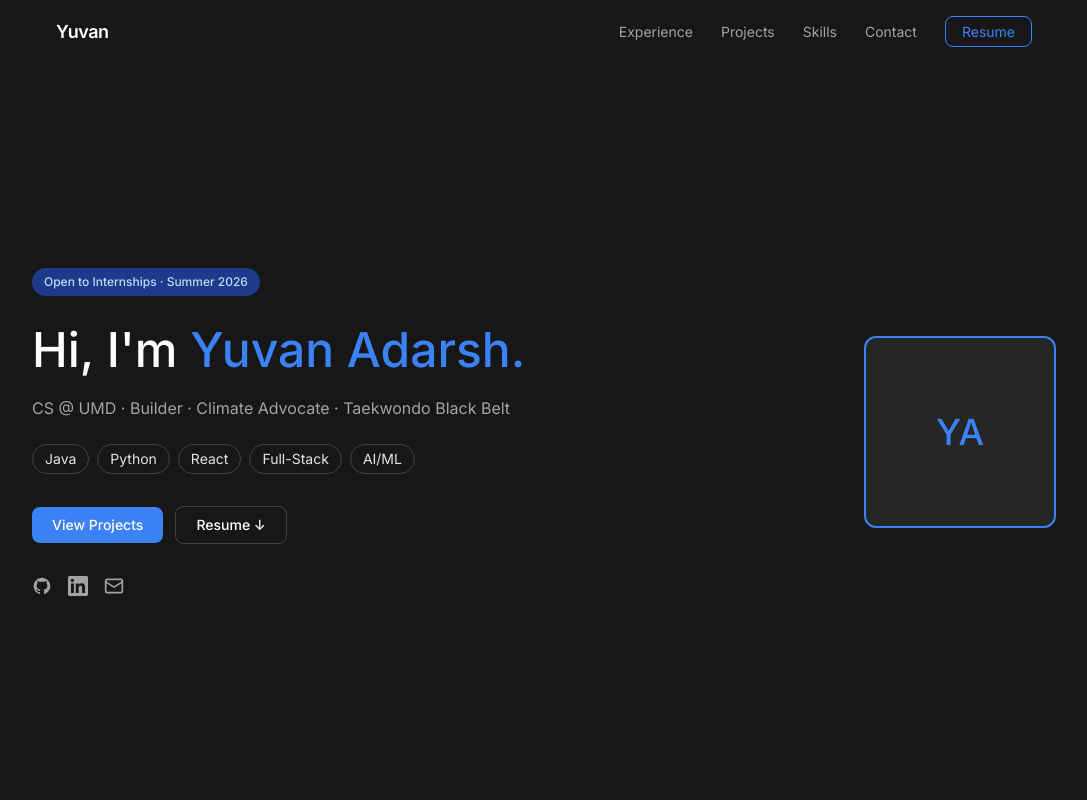
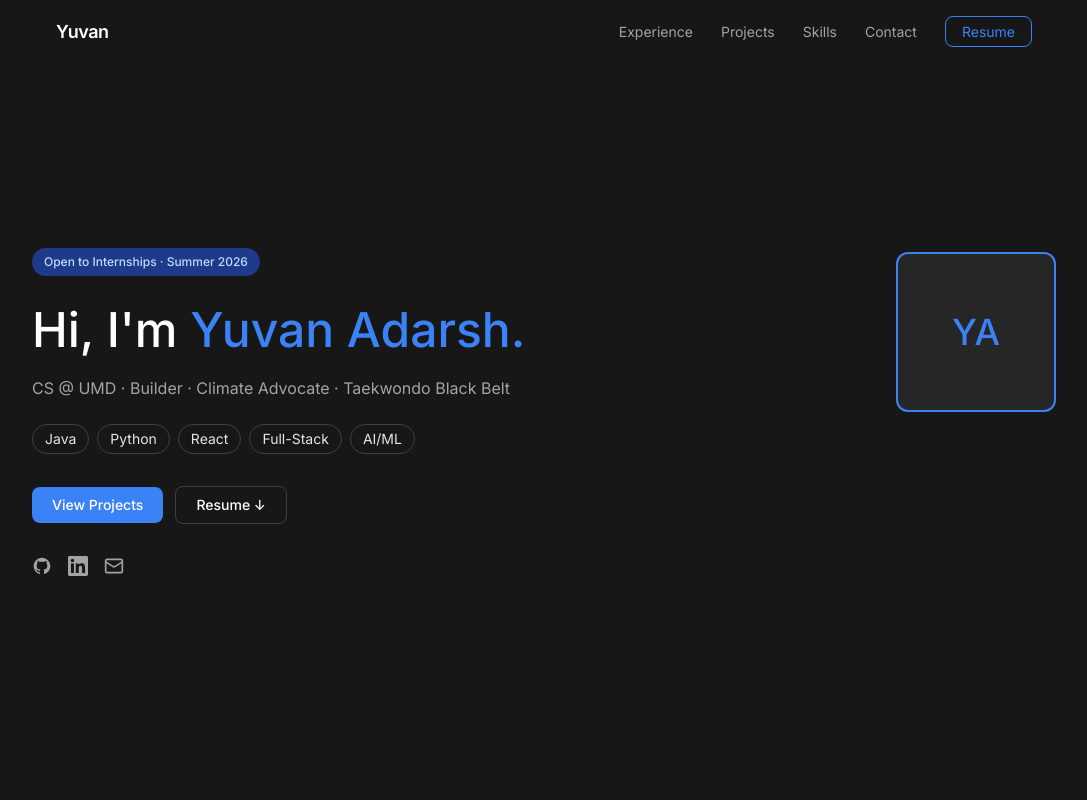
Before and after one commit to yuvanadarsh/portfolio, a React app: page / in a window 1280 px wide. Shown: the top 800 px of the page, without its empty margins (96-1183 px from the left). Built offline with nearby package versions, Linux system fonts and the light colour scheme; the HTML template or start-up script is replaced by a standard one.

Commit message:
updated fixes

```diff
--- a/src/App.jsx
+++ b/src/App.jsx
@@ -127,8 +127,8 @@ function Nav() {
 function Hero() {
   const [ref, inView] = useInView(0.1);
   return (
-    <section id="hero" ref={ref} className={`min-h-screen flex items-center pt-16 px-6 transition-all duration-500 ease-out ${inView ? "opacity-100 translate-y-0" : "opacity-0 translate-y-6"}`}>
-      <div className="max-w-5xl mx-auto w-full flex flex-col md:flex-row items-center justify-between gap-12 py-16">
+    <section id="hero" ref={ref} className={`min-h-screen flex items-center px-6 transition-all duration-500 ease-out ${inView ? "opacity-100 translate-y-0" : "opacity-0 translate-y-6"}`}>
+      <div className="max-w-5xl mx-auto w-full flex flex-col md:flex-row items-start justify-between gap-12 pt-[88px] pb-16">
         {/* Left */}
         <div className="flex-1 max-w-xl">
           <span className="inline-block bg-[#1e3a8a] text-[#bfdbfe] text-xs font-medium px-3 py-1.5 rounded-full mb-6">Open to Internships · Summer 2026</span>
@@ -170,7 +170,7 @@ function Hero() {
         </div>
 
         {/* Right — avatar placeholder */}
-        <div className="shrink-0 w-48 h-48 rounded-xl border-2 border-[#3b82f6] bg-[#262626] flex items-center justify-center">
+        <div className="shrink-0 w-40 h-40 rounded-xl border-2 border-[#3b82f6] bg-[#262626] flex items-center justify-center mt-1">
           <span className="text-[#3b82f6] text-4xl font-medium select-none">YA</span>
         </div>
       </div>
@@ -329,10 +329,21 @@ function Skills() {
           </div>
         </div>
 
-        {/* Education + Volunteering */}
+      </div>
+    </section>
+  );
+}
+
+/* ─── Education & Volunteering ───────────────────────────────────────── */
+function EducationVolunteering() {
+  const [ref, inView] = useInView(0.1);
+  return (
+    <section className="py-24 px-6">
+      <div className="max-w-5xl mx-auto">
+        <h2 className="text-2xl font-semibold text-white mb-12">Education & Volunteering</h2>
         <div
+          ref={ref}
           className={`grid grid-cols-1 md:grid-cols-2 gap-4 transition-all duration-500 ease-out ${inView ? "opacity-100 translate-y-0" : "opacity-0 translate-y-6"}`}
-          style={{ transitionDelay: "80ms" }}
         >
           <div className="bg-[#262626] border border-[#404040] rounded-xl p-6">
             <p className="text-[#a3a3a3] text-xs uppercase tracking-widest font-medium mb-3">Education</p>
@@ -469,6 +480,7 @@ export default function App() {
       <Experience />
       <Projects />
       <Skills />
+      <EducationVolunteering />
       <Blog />
       <Contact />
       <Footer />
```
